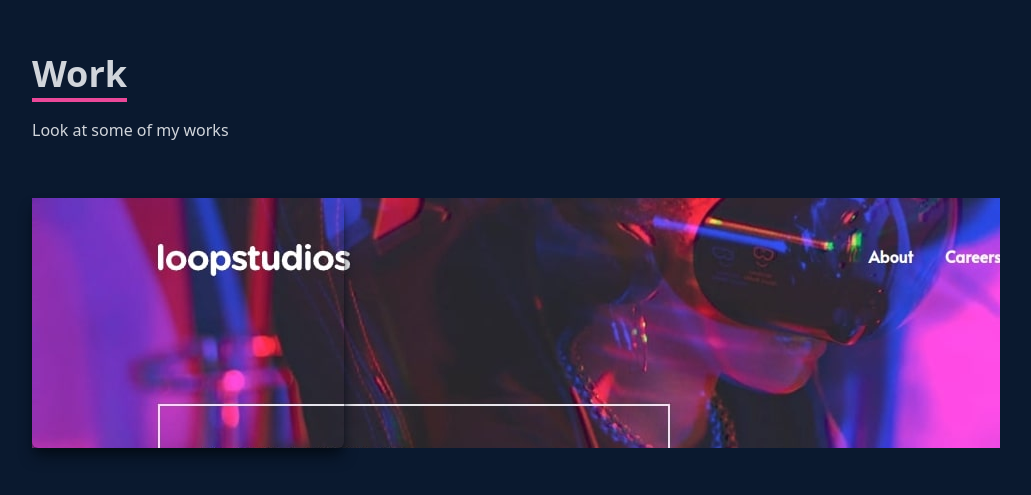
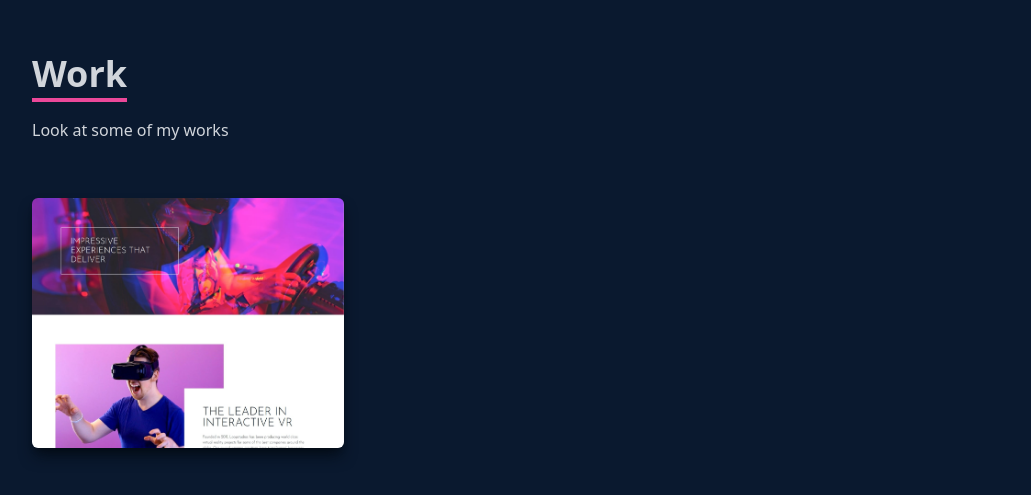
Before and after one commit to OerdBej/showcase, a React (Create React App) app: page / in a window 1280 px wide. Shown: the part 2549-3044 px from the top of the page, without its empty margins (124-1155 px from the left). Built offline with nearby package versions, Linux system fonts and the light colour scheme.

Commit message:
fixed the project for the container and some styles

```diff
--- a/src/components/Work.jsx
+++ b/src/components/Work.jsx
@@ -17,11 +17,11 @@ const Work = () => {
                 </div>
 
                 {/* grid container */}
-                <div
-                    style={{ backgroundImage: `url(${LoopStudio})` }}
-                    className='grid sm:grid-cols-2 md:grid-cols-3 gap-4'>
+                <div className='grid sm:grid-cols-2 md:grid-cols-3 gap-4'>
                     {/* the shadow section */}
-                    <div className='shadow-lg shadow-[#040c16] group container rounded-md flex justify-center items-center mx-auto content-div '>
+                    <div
+                        style={{ backgroundImage: `url(${LoopStudio})` }}
+                        className='shadow-lg shadow-[#040c16] group container rounded-md flex justify-center items-center mx-auto content-div '>
                         {/* hover */}
                         <div className='opacity-0 group-hover:opacity-100'>
                             <span className='text-2xl font-bold text-white tracking-wider'>
@@ -29,10 +29,14 @@ const Work = () => {
                             </span>
                             <div className='pt-8 text-center'>
                                 <a href='/'>
-                                    <button>Demo</button>
+                                    <button className='text-cetner rounded-lg px-4 py-3 m-2 bg-white text-gray-600 font-bold text-lg'>
+                                        Demo
+                                    </button>
                                 </a>
                                 <a href='/'>
-                                    <button>Code</button>
+                                    <button className='text-cetner rounded-lg px-4 py-3 m-2 bg-white text-gray-600 font-bold text-lg'>
+                                        Code
+                                    </button>
                                 </a>
                             </div>
                         </div>
--- a/src/index.css
+++ b/src/index.css
@@ -25,6 +25,6 @@ li {
     background-image: linear-gradient(
         to right,
         rgba(112, 157, 255, 0.8),
-        hsla(242, 74%, 61%, 0.6)
-    );
+        hsla(242, 74%, 61%, 0.8)
+    ) !important;
 }
```
Also changed, not shown: 1 other file (tests, documents, lock files or other folders).
